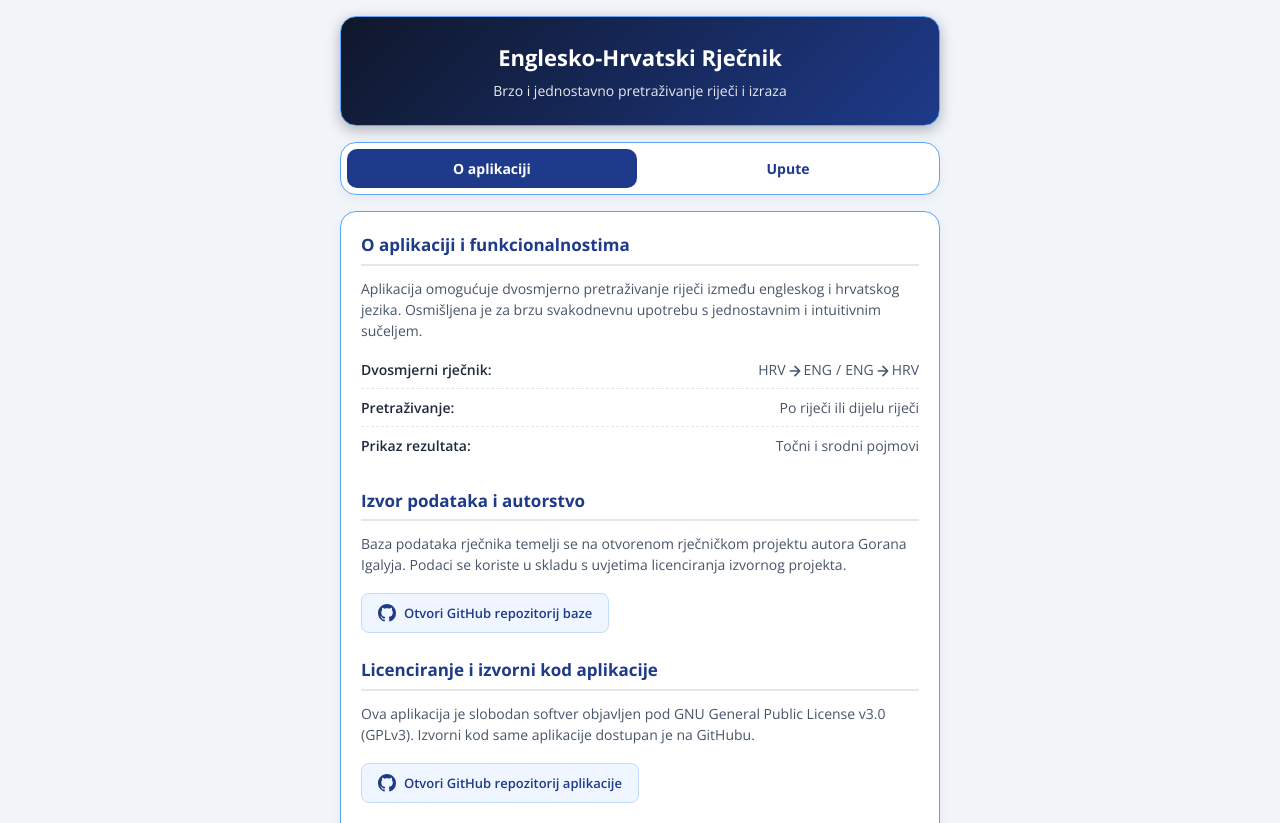
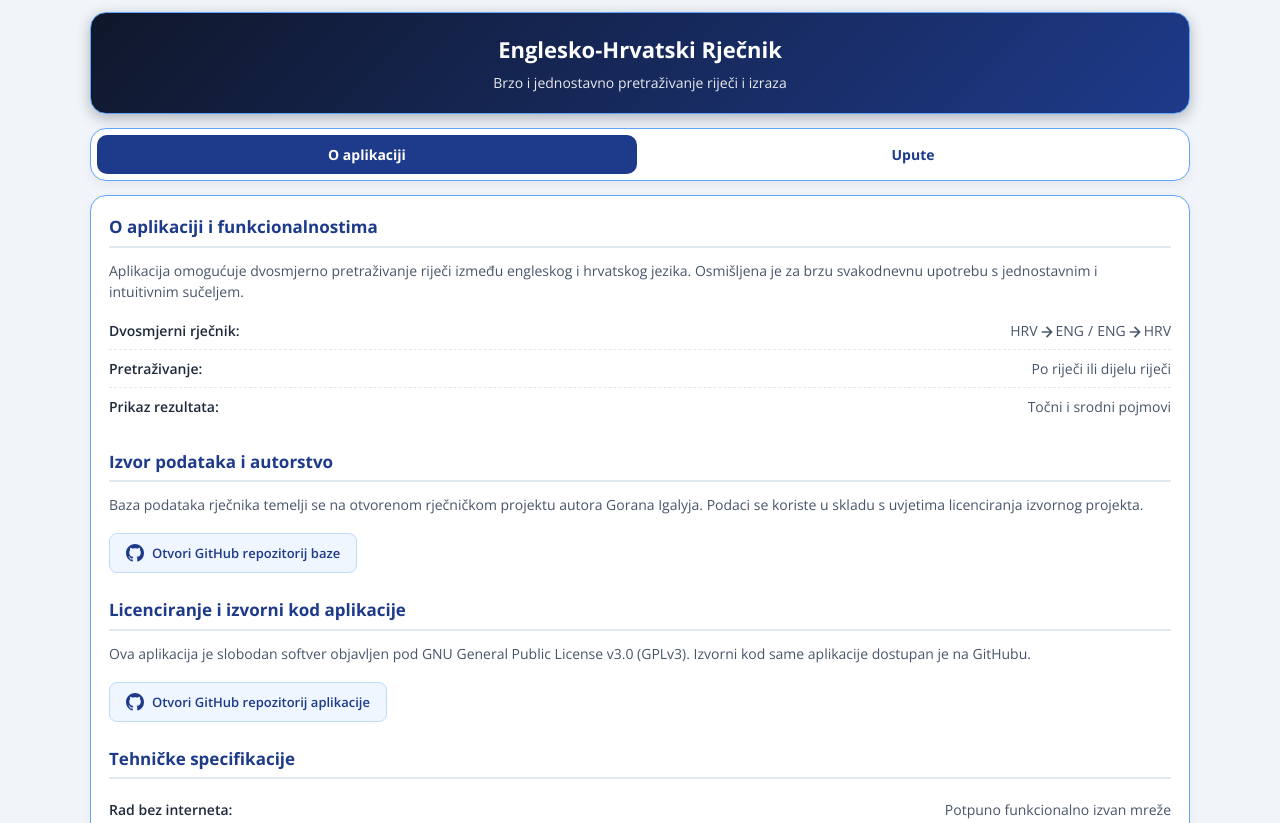
Before and after one commit to Spejsi/jand-croEngDualDict, a plain HTML site: page app/src/main/assets/html/info.html in a window 1280 px wide. Shown: the top 823 px of the page. Drawn offline with Linux system fonts and the light colour scheme.

Commit message:
Fived display of information page on tablets

```diff
--- a/app/src/main/assets/html/styles/info_style.css
+++ b/app/src/main/assets/html/styles/info_style.css
@@ -22,6 +22,10 @@
     user-select: none;
 }
 
+html, body {
+    min-height: 100vh;
+}
+
 body {
     background-color: #f1f5f9;
     color: #334155;
@@ -30,7 +34,8 @@ body {
 }
 
 .container {
-    max-width: 600px;
+    width: 100%;
+    max-width: 980px;
     margin: 0 auto;
     display: flex;
     flex-direction: column;
@@ -311,3 +316,27 @@ body {
     border-left: 1.5px solid transparent;
     box-shadow: inset -2px -2px 4px rgba(255, 255, 255, 0.6);
 }
+
+@media (orientation: landscape) and (min-width: 600px) {
+    body {
+        padding: 12px 20px;
+    }
+
+    .container {
+        max-width: 1100px;
+        padding-bottom: 72px;
+        gap: 14px;
+    }
+
+    .header-card {
+        padding: 20px 18px;
+    }
+
+    .info-card {
+        padding: 18px;
+    }
+
+    .guide-list li {
+        padding: 10px 0;
+    }
+}
```
